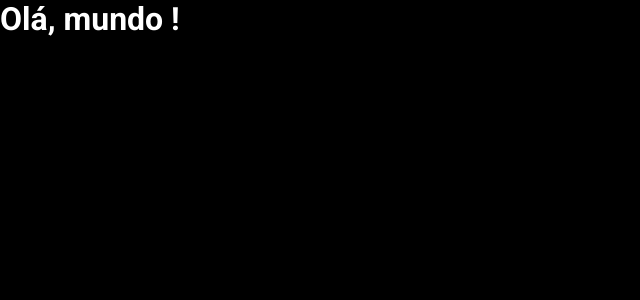
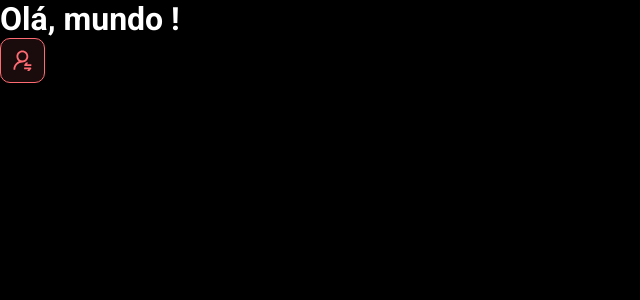
Before and after one commit to williamledo/meta, a React (Vite) app in the folder frontend/: page / in a window 1280 px wide. Shown: the top 300 px of the page, without its empty margins (0-640 px from the left). Built offline with nearby package versions, Linux system fonts and the light colour scheme.

Commit message:
First component

```diff
--- a/frontend/index.html
+++ b/frontend/index.html
@@ -1,13 +1,16 @@
 <!DOCTYPE html>
 <html lang="en">
+
 <head>
   <meta charset="UTF-8" />
   <link rel="icon" type="image/svg+xml" href="/src/favicon.svg" />
   <meta name="viewport" content="width=device-width, initial-scale=1.0" />
   <title>Vite App</title>
 </head>
+
 <body>
   <div id="root"></div>
   <script type="module" src="/src/main.tsx"></script>
 </body>
+
 </html>
--- a/frontend/src/App.tsx
+++ b/frontend/src/App.tsx
@@ -1,7 +1,12 @@
+import NotificationButton from "./components/NotificationButton"
+
 function App() {
 
   return (
-    <h1>Olá, mundo !</h1>
+    <>
+      <h1>Olá, mundo !</h1>
+      <NotificationButton />
+    </>
   )
 
 }
--- /dev/null
+++ b/frontend/src/components/NotificationButton/index.tsx
@@ -0,0 +1,12 @@
+import icon from '../../assets/img/notification-icon.svg'
+import './styles.css'
+
+function NotificationButton() {
+  return (
+    <div className="meta-red-btn">
+      <img src={icon} alt="Notificar" />
+    </div>
+  )
+}
+
+export default NotificationButton
--- /dev/null
+++ b/frontend/src/components/NotificationButton/styles.css
@@ -0,0 +1,15 @@
+.meta-red-btn {
+  height: 45px;
+  width: 45px;
+  background: rgba(255, 107, 114, 0.1);
+  border: 1px solid #FF6B72;
+  border-radius: 10px;
+  display: flex;
+  align-items: center;
+  justify-content: center;
+  cursor: pointer;
+}
+
+.meta-red-btn img {
+  width: 19px;
+}
```
Also changed, not shown: frontend/src/assets/img/notification-icon.svg (added). Lines whose indentation alone changed are shown as unchanged.
